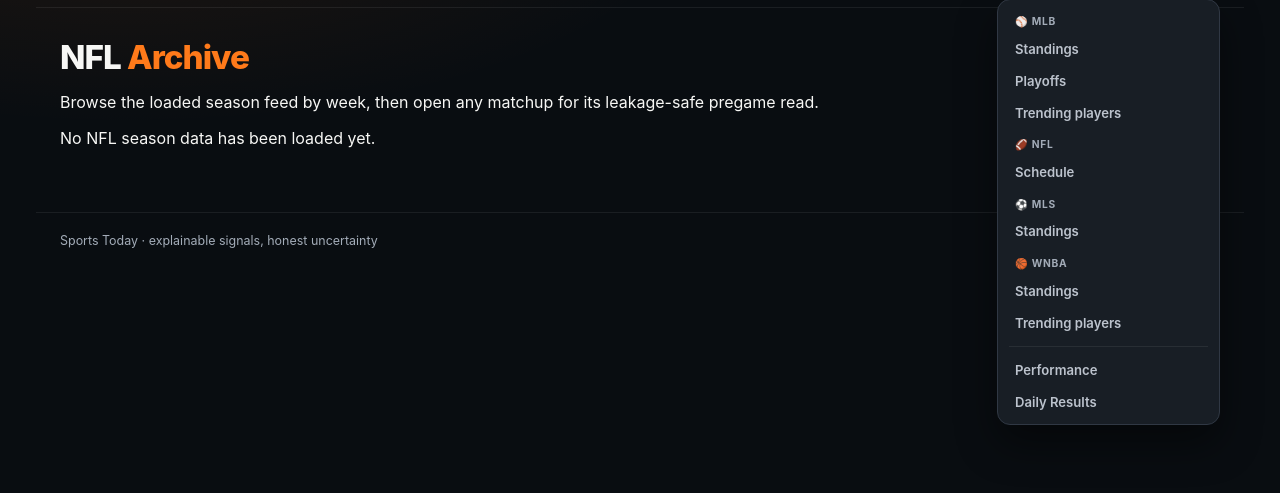
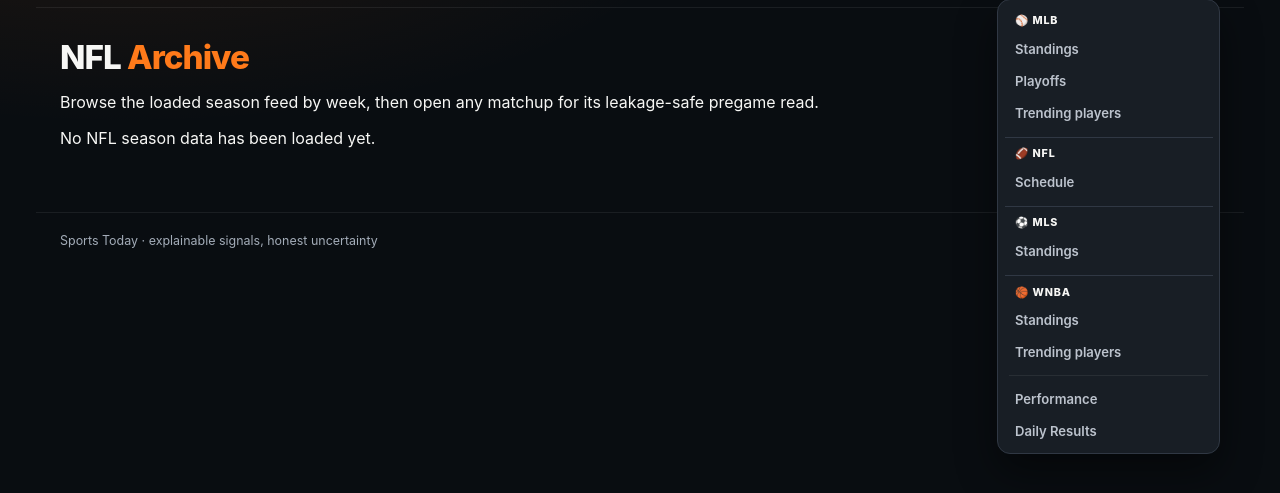
Before and after one commit to sme327/sports_today, a Django app: template web/templates/web/nfl_archive.html in a window 1280 px wide, after a click on "More pages". Shown: the part 59-552 px from the top of the page. Run offline with Django 5.2, Linux system fonts and the light colour scheme; the template is opened without the code that fills it, so the values that code supplies are empty.

Commit message:
style(nav): the league headings were dimmer than the links beneath them
Quietening the menu links to --text-3 left the league headings at --text-4, so
the headings were *less* prominent than the items they organise. The hierarchy
read upside down, which is why they stopped working as dividers — they were
never meant to be the quietest thing in the panel.

They are the brightest now (15.6:1 against the panel, against 9.5:1 for a link
and 7.3:1 for an unbuilt entry), and each group after the first gains a hairline
above it so the separation is structural rather than only tonal. Small caps keep
them from shouting at full brightness.

Co-Authored-By: Claude Opus 5 <noreply@anthropic.com>
Claude-Session: https://claude.ai/code/session_0146xnnhw8APrwsxdQKzqPRw

```diff
--- a/web/static/web.css
+++ b/web/static/web.css
@@ -450,9 +450,17 @@ html[data-slate-stale] .opportunity-section { display: none; }
 .nav-menu-panel a:hover { background: var(--surface-2); color: var(--text-1); }
 .nav-menu-panel a:focus-visible { outline: 2px solid var(--brand); outline-offset: -2px; }
 .nav-menu-panel a.active { color: var(--brand-2); font-weight: 700; }
+/* The league headings have to out-rank the links under them. Quietening the links to
+   --text-3 left these at --text-4 — dimmer than the items they organise — so the
+   hierarchy read upside down and they stopped working as dividers. Brightest text in
+   the panel now, and a hairline above each group so the separation is structural
+   rather than only tonal. Small caps keep them from shouting at full brightness. */
 .nav-menu-group {
-  padding: .55rem .65rem .25rem; color: var(--text-4);
-  font-size: .64rem; font-weight: 750; letter-spacing: .07em; text-transform: uppercase;
+  padding: .5rem .65rem .3rem; color: var(--text-1);
+  font-size: .67rem; font-weight: 800; letter-spacing: .08em; text-transform: uppercase;
+}
+.nav-menu-group ~ .nav-menu-group {
+  margin-top: .45rem; padding-top: .6rem; border-top: 1px solid var(--divider);
 }
 
 /* Team marks on the standings table. `alt=""` on purpose: the team name sits right
```
